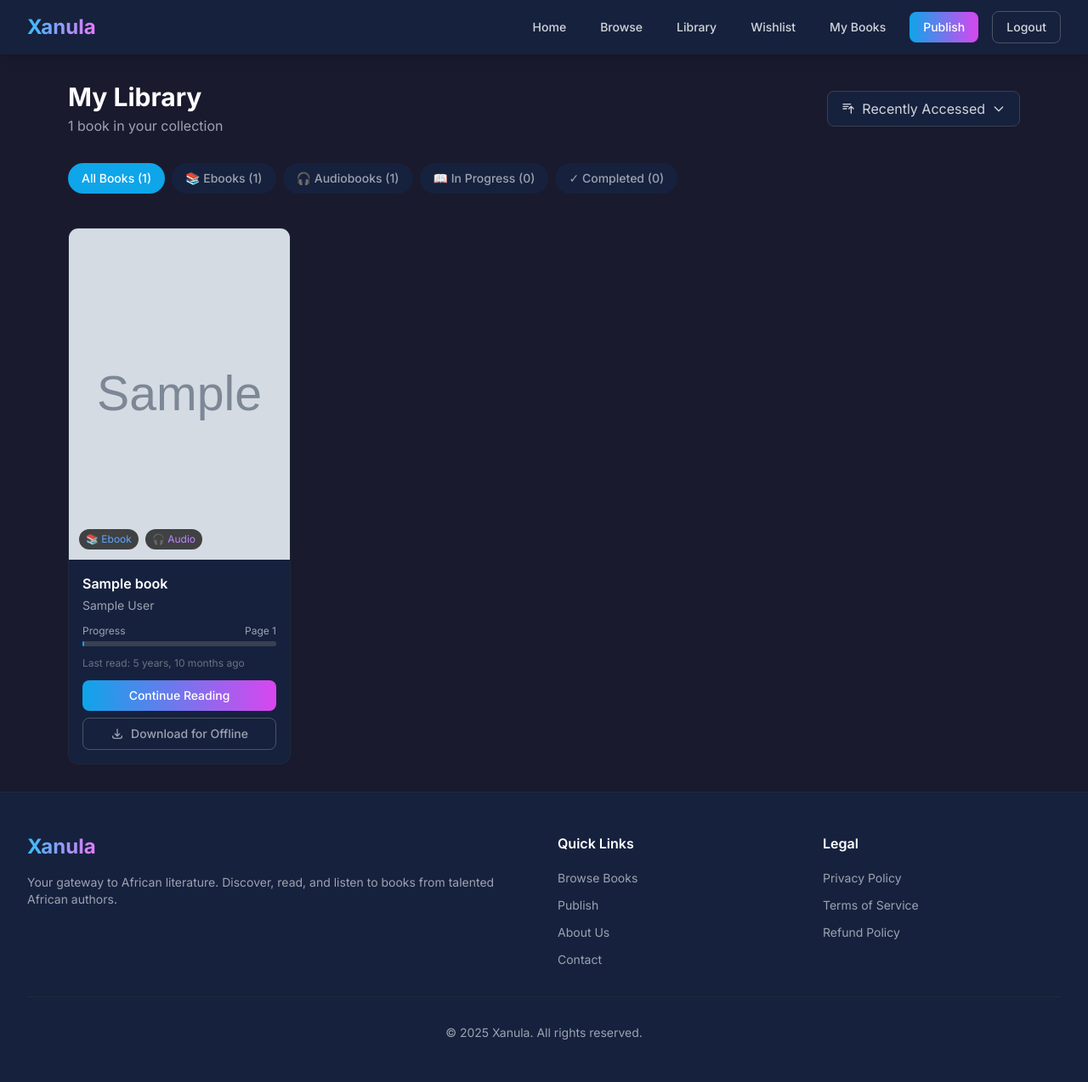
After one commit to SaahBrice/xanula-init, a Django app: page /library/ in a window 1280 px wide. The commit adds this page. Shown: the whole page at 85% size. Run offline with Django 5.2, Linux system fonts and the light colour scheme; a user stored in the database is signed in; tables that the repository leaves empty hold one stand-in row (values such as "Sample post"); grey boxes marked "Sample" are stand-in pictures; parts of the project's set-up code (start-up, migrations or seed data) failed here and were passed over; some libraries are stand-ins or nearby versions.

Commit message:
feat: Implement core application features including book browsing, search, user library, and purchase flows.

```diff
--- a/core/urls.py
+++ b/core/urls.py
@@ -36,4 +36,10 @@ urlpatterns = [
     path('purchase/fapshi/<int:book_id>/', views.create_fapshi_checkout, name='create_fapshi_checkout'),
     path('purchase/fapshi/return/<int:purchase_id>/', views.fapshi_return, name='fapshi_return'),
     path('api/check-purchase-status/<int:purchase_id>/', views.check_purchase_status_api, name='check_purchase_status_api'),
+
+    # User Library
+    path('library/', views.user_library, name='library'),
+    path('library/<int:entry_id>/toggle-download/', views.toggle_download_status, name='toggle_download'),
+    path('library/<int:entry_id>/progress/', views.update_reading_progress, name='update_progress'),
+    path('library/<int:entry_id>/access/', views.access_book, name='access_book'),
 ]
--- a/core/views.py
+++ b/core/views.py
@@ -819,6 +819,140 @@ def purchase_history(request):
 
 
 # =============================================================================
+# User Library Views
+# Per Planning Document Section 7 (Library & Book Access)
+# =============================================================================
+
+@login_required
+def user_library(request):
+    """
+    Display user's library of owned books with filtering and sorting.
+    """
+    from django.utils import timezone
+
+    # Get all library entries for this user
+    entries = LibraryEntry.objects.filter(user=request.user).select_related('book', 'book__author')
+
+    # Get filter
+    filter_type = request.GET.get('filter', 'all')
+
+    if filter_type == 'ebook':
+        # All books have ebook by default
+        pass
+    elif filter_type == 'audiobook':
+        entries = entries.filter(book__audiobook_file__isnull=False).exclude(book__audiobook_file='')
+    elif filter_type == 'in_progress':
+        entries = entries.filter(completion_status=LibraryEntry.CompletionStatus.IN_PROGRESS)
+    elif filter_type == 'completed':
+        entries = entries.filter(completion_status=LibraryEntry.CompletionStatus.COMPLETED)
+
+    # Get sort
+    sort_by = request.GET.get('sort', 'last_accessed')
+
+    if sort_by == 'date_added':
+        entries = entries.order_by('-date_added')
+    elif sort_by == 'title':
+        entries = entries.order_by('book__title')
+    else:  # last_accessed (default)
+        entries = entries.order_by('-last_accessed', '-date_added')
+
+    # Count for filters
+    all_entries = LibraryEntry.objects.filter(user=request.user)
+    filter_counts = {
+        'all': all_entries.count(),
+        'ebook': all_entries.count(),  # All books have ebook
+        'audiobook': all_entries.filter(book__audiobook_file__isnull=False).exclude(book__audiobook_file='').count(),
+        'in_progress': all_entries.filter(completion_status=LibraryEntry.CompletionStatus.IN_PROGRESS).count(),
+        'completed': all_entries.filter(completion_status=LibraryEntry.CompletionStatus.COMPLETED).count(),
+    }
+
+    context = {
+        'entries': entries,
+        'filter_type': filter_type,
+        'sort_by': sort_by,
+        'filter_counts': filter_counts,
+    }
+    return render(request, 'core/library.html', context)
+
+
+@login_required
+def toggle_download_status(request, entry_id):
+    """
+    Toggle download status for a library entry.
+    """
+    if request.method == 'POST':
+        entry = get_object_or_404(LibraryEntry, id=entry_id, user=request.user)
+
+        if entry.download_status == LibraryEntry.DownloadStatus.DOWNLOADED:
+            entry.download_status = LibraryEntry.DownloadStatus.NOT_DOWNLOADED
+            messages.success(request, f'"{entry.book.title}" removed from offline storage.')
+        else:
+            entry.download_status = LibraryEntry.DownloadStatus.DOWNLOADED
+            messages.success(request, f'"{entry.book.title}" saved for offline reading.')
+
+        entry.save(update_fields=['download_status'])
+
+    return redirect('core:library')
+
+
+@login_required
+def update_reading_progress(request, entry_id):
+    """
+    Update reading/listening progress for a library entry.
+    """
+    from django.utils import timezone
+    from django.http import JsonResponse
+
+    if request.method == 'POST':
+        entry = get_object_or_404(LibraryEntry, id=entry_id, user=request.user)
+
+        reading_progress = request.POST.get('reading_progress')
+        listening_progress = request.POST.get('listening_progress')
+
+        if reading_progress:
+            entry.reading_progress = int(reading_progress)
+        if listening_progress:
+            entry.listening_progress = int(listening_progress)
+
+        # Update last accessed
+        entry.last_accessed = timezone.now()
+
+        # Auto-update completion status
+        if entry.reading_progress > 0 or entry.listening_progress > 0:
+            if entry.completion_status == LibraryEntry.CompletionStatus.NOT_STARTED:
+                entry.completion_status = LibraryEntry.CompletionStatus.IN_PROGRESS
+
+        entry.save()
+
+        return JsonResponse({'success': True})
+
+    return JsonResponse({'error': 'Invalid request'}, status=400)
+
+
+@login_required
+def access_book(request, entry_id):
+    """
+    Access a book for reading/listening. Updates last_accessed.
+    """
+    from django.utils import timezone
+
+    entry = get_object_or_404(LibraryEntry, id=entry_id, user=request.user)
+
+    # Update last accessed
+    entry.last_accessed = timezone.now()
+
+    # Mark as in progress if not started
+    if entry.completion_status == LibraryEntry.CompletionStatus.NOT_STARTED:
+        entry.completion_status = LibraryEntry.CompletionStatus.IN_PROGRESS
+
+    entry.save(update_fields=['last_accessed', 'completion_status'])
+
+    # For now, redirect to a placeholder - reader implementation in Phase 8
+    messages.info(request, f'Opening "{entry.book.title}"... (Reader coming soon)')
+    return redirect('core:library')
+
+
+# =============================================================================
 # Fapshi Mobile Money Payment Views
 # Per Architecture Document Section 9 (Payment Processing)
 # =============================================================================
--- a/templates/base.html
+++ b/templates/base.html
@@ -127,6 +127,10 @@
                         Browse
                     </a>
                     {% if user.is_authenticated %}
+                    <a href="{% url 'core:library' %}"
+                        class="text-gray-300 hover:text-white px-3 py-2 rounded-md text-sm font-medium transition-colors">
+                        Library
+                    </a>
                     <a href="{% url 'core:wishlist' %}"
                         class="text-gray-300 hover:text-white px-3 py-2 rounded-md text-sm font-medium transition-colors">
                         Wishlist
@@ -182,6 +186,10 @@
                     Browse
                 </a>
                 {% if user.is_authenticated %}
+                <a href="{% url 'core:library' %}"
+                    class="block text-gray-300 hover:text-white px-3 py-2 rounded-md text-base font-medium">
+                    Library
+                </a>
                 <a href="{% url 'core:wishlist' %}"
                     class="block text-gray-300 hover:text-white px-3 py-2 rounded-md text-base font-medium">
                     Wishlist
--- /dev/null
+++ b/templates/core/library.html
@@ -0,0 +1,205 @@
+{% extends "base.html" %}
+{% load static %}
+
+{% block title %}My Library - Xanula{% endblock %}
+
+{% block content %}
+<div class="container mx-auto px-4 py-8 max-w-6xl">
+    <!-- Header -->
+    <div class="flex flex-col sm:flex-row sm:items-center sm:justify-between gap-4 mb-8">
+        <div>
+            <h1 class="text-3xl font-bold text-white">My Library</h1>
+            <p class="text-gray-400 mt-1">{{ filter_counts.all }} book{{ filter_counts.all|pluralize }} in your collection</p>
+        </div>
+
+        <!-- Sort Dropdown -->
+        <div class="relative" x-data="{ open: false }">
+            <button @click="open = !open" class="flex items-center gap-2 px-4 py-2 bg-dark-200 border border-gray-700 rounded-lg text-gray-300 hover:border-gray-600 transition-colors">
+                <svg class="w-4 h-4" fill="none" stroke="currentColor" viewBox="0 0 24 24">
+                    <path stroke-linecap="round" stroke-linejoin="round" stroke-width="2" d="M3 4h13M3 8h9m-9 4h6m4 0l4-4m0 0l4 4m-4-4v12" />
+                </svg>
+                <span>
+                    {% if sort_by == 'date_added' %}Recently Added
+                    {% elif sort_by == 'title' %}Title A-Z
+                    {% else %}Recently Accessed{% endif %}
+                </span>
+                <svg class="w-4 h-4" fill="none" stroke="currentColor" viewBox="0 0 24 24">
+                    <path stroke-linecap="round" stroke-linejoin="round" stroke-width="2" d="M19 9l-7 7-7-7" />
+                </svg>
+            </button>
+            <div x-show="open" @click.away="open = false" x-cloak
+                class="absolute right-0 mt-2 w-48 bg-dark-200 border border-gray-700 rounded-lg shadow-xl z-10">
+                <a href="?filter={{ filter_type }}&sort=last_accessed"
+                    class="block px-4 py-2 text-sm {% if sort_by == 'last_accessed' %}text-primary-400{% else %}text-gray-300{% endif %} hover:bg-dark-300 rounded-t-lg">
+                    Recently Accessed
+                </a>
+                <a href="?filter={{ filter_type }}&sort=date_added"
+                    class="block px-4 py-2 text-sm {% if sort_by == 'date_added' %}text-primary-400{% else %}text-gray-300{% endif %} hover:bg-dark-300">
+                    Recently Added
+                </a>
+                <a href="?filter={{ filter_type }}&sort=title"
+                    class="block px-4 py-2 text-sm {% if sort_by == 'title' %}text-primary-400{% else %}text-gray-300{% endif %} hover:bg-dark-300 rounded-b-lg">
+                    Title A-Z
+                </a>
+            </div>
+        </div>
+    </div>
+
+    <!-- Filter Tabs -->
+    <div class="flex flex-wrap gap-2 mb-8 overflow-x-auto pb-2">
+        <a href="?filter=all&sort={{ sort_by }}"
+            class="px-4 py-2 rounded-full text-sm font-medium whitespace-nowrap transition-all
+            {% if filter_type == 'all' %}bg-primary-500 text-white{% else %}bg-dark-200 text-gray-400 hover:bg-dark-300{% endif %}">
+            All Books ({{ filter_counts.all }})
+        </a>
+        <a href="?filter=ebook&sort={{ sort_by }}"
+            class="px-4 py-2 rounded-full text-sm font-medium whitespace-nowrap transition-all
+            {% if filter_type == 'ebook' %}bg-blue-500 text-white{% else %}bg-dark-200 text-gray-400 hover:bg-dark-300{% endif %}">
+            📚 Ebooks ({{ filter_counts.ebook }})
+        </a>
+        <a href="?filter=audiobook&sort={{ sort_by }}"
+            class="px-4 py-2 rounded-full text-sm font-medium whitespace-nowrap transition-all
+            {% if filter_type == 'audiobook' %}bg-purple-500 text-white{% else %}bg-dark-200 text-gray-400 hover:bg-dark-300{% endif %}">
+            🎧 Audiobooks ({{ filter_counts.audiobook }})
+        </a>
+        <a href="?filter=in_progress&sort={{ sort_by }}"
+            class="px-4 py-2 rounded-full text-sm font-medium whitespace-nowrap transition-all
+            {% if filter_type == 'in_progress' %}bg-yellow-500 text-black{% else %}bg-dark-200 text-gray-400 hover:bg-dark-300{% endif %}">
+            📖 In Progress ({{ filter_counts.in_progress }})
+        </a>
+        <a href="?filter=completed&sort={{ sort_by }}"
+            class="px-4 py-2 rounded-full text-sm font-medium whitespace-nowrap transition-all
+            {% if filter_type == 'completed' %}bg-green-500 text-white{% else %}bg-dark-200 text-gray-400 hover:bg-dark-300{% endif %}">
+            ✓ Completed ({{ filter_counts.completed }})
+        </a>
+    </div>
+
+    {% if entries %}
+    <!-- Book Grid -->
+    <div class="grid grid-cols-1 sm:grid-cols-2 lg:grid-cols-3 xl:grid-cols-4 gap-6">
+        {% for entry in entries %}
+        <div class="bg-dark-200 border border-gray-800 rounded-xl overflow-hidden hover:border-gray-700 transition-all group">
+            <!-- Cover Image -->
+            <div class="relative aspect-[2/3] overflow-hidden">
+                {% if entry.book.cover_image %}
+                <img src="{{ entry.book.cover_image.url }}" alt="{{ entry.book.title }}"
+                    class="w-full h-full object-cover group-hover:scale-105 transition-transform duration-300">
+                {% else %}
+                <div class="w-full h-full bg-gradient-to-br from-primary-700 to-secondary-700 flex items-center justify-center">
+                    <span class="text-4xl font-bold text-white/50">{{ entry.book.title|first }}</span>
+                </div>
+                {% endif %}
+
+                <!-- Badges Overlay -->
+                <div class="absolute top-3 left-3 flex flex-col gap-2">
+                    <!-- Completion Status Badge -->
+                    {% if entry.completion_status == 'completed' %}
+                    <span class="px-2 py-1 bg-green-500 text-white text-xs font-medium rounded-full">✓ Completed</span>
+                    {% elif entry.completion_status == 'in_progress' %}
+                    <span class="px-2 py-1 bg-yellow-500 text-black text-xs font-medium rounded-full">📖 In Progress</span>
+                    {% endif %}
+
+                    <!-- Download Status Badge -->
+                    {% if entry.download_status == 'downloaded' %}
+                    <span class="px-2 py-1 bg-blue-500 text-white text-xs font-medium rounded-full">📱 Offline</span>
+                    {% endif %}
+                </div>
+
+                <!-- Format Badges -->
+                <div class="absolute bottom-3 left-3 flex gap-2">
+                    <span class="px-2 py-1 bg-black/70 text-blue-400 text-xs rounded-full">📚 Ebook</span>
+                    {% if entry.book.has_audiobook %}
+                    <span class="px-2 py-1 bg-black/70 text-purple-400 text-xs rounded-full">🎧 Audio</span>
+                    {% endif %}
+                </div>
+            </div>
+
+            <!-- Book Info -->
+            <div class="p-4">
+                <h3 class="font-semibold text-white mb-1 line-clamp-1">{{ entry.book.title }}</h3>
+                <p class="text-sm text-gray-400 mb-3">{{ entry.book.author.get_display_name }}</p>
+
+                <!-- Progress Bar -->
+                {% if entry.reading_progress > 0 or entry.listening_progress > 0 %}
+                <div class="mb-3">
+                    <div class="flex justify-between text-xs text-gray-400 mb-1">
+                        <span>Progress</span>
+                        <span>{% if entry.reading_progress > 0 %}Page {{ entry.reading_progress }}{% else %}{{ entry.listening_progress|floatformat:0 }}s listened{% endif %}</span>
+                    </div>
+                    <div class="w-full bg-gray-700 rounded-full h-1.5">
+                        <div class="bg-primary-500 h-1.5 rounded-full" style="width: {% if entry.reading_progress > 0 %}{{ entry.reading_progress|default:0 }}{% else %}25{% endif %}%"></div>
+                    </div>
+                </div>
+                {% endif %}
+
+                <!-- Last Accessed -->
+                {% if entry.last_accessed %}
+                <p class="text-xs text-gray-500 mb-3">
+                    Last read: {{ entry.last_accessed|timesince }} ago
+                </p>
+                {% endif %}
+
+                <!-- Action Buttons -->
+                <div class="space-y-2">
+                    <!-- Read/Continue Button -->
+                    <a href="{% url 'core:access_book' entry_id=entry.id %}"
+                        class="block w-full py-2 px-4 bg-gradient-to-r from-primary-500 to-secondary-500 hover:from-primary-600 hover:to-secondary-600 text-white text-sm font-medium rounded-lg text-center transition-all">
+                        {% if entry.reading_progress > 0 or entry.listening_progress > 0 %}
+                        Continue Reading
+                        {% else %}
+                        Start Reading
+                        {% endif %}
+                    </a>
+
+                    <!-- Download Toggle -->
+                    <form action="{% url 'core:toggle_download' entry_id=entry.id %}" method="post" class="w-full">
+                        {% csrf_token %}
+                        <button type="submit"
+                            class="w-full py-2 px-4 border {% if entry.download_status == 'downloaded' %}border-blue-500 text-blue-400{% else %}border-gray-600 text-gray-400{% endif %} hover:border-gray-500 text-sm font-medium rounded-lg transition-all">
+                            {% if entry.download_status == 'downloaded' %}
+                            <span class="flex items-center justify-center gap-2">
+                                <svg class="w-4 h-4" fill="currentColor" viewBox="0 0 20 20">
+                                    <path fill-rule="evenodd" d="M16.707 5.293a1 1 0 010 1.414l-8 8a1 1 0 01-1.414 0l-4-4a1 1 0 011.414-1.414L8 12.586l7.293-7.293a1 1 0 011.414 0z" clip-rule="evenodd" />
+                                </svg>
+                                Downloaded
+                            </span>
+                            {% else %}
+                            <span class="flex items-center justify-center gap-2">
+                                <svg class="w-4 h-4" fill="none" stroke="currentColor" viewBox="0 0 24 24">
+                                    <path stroke-linecap="round" stroke-linejoin="round" stroke-width="2" d="M4 16v1a3 3 0 003 3h10a3 3 0 003-3v-1m-4-4l-4 4m0 0l-4-4m4 4V4" />
+                                </svg>
+                                Download for Offline
+                            </span>
+                            {% endif %}
+                        </button>
+                    </form>
+                </div>
+            </div>
+        </div>
+        {% endfor %}
+    </div>
+
+    {% else %}
+    <!-- Empty State -->
+    <div class="text-center py-16">
+        <div class="w-24 h-24 bg-dark-200 rounded-full flex items-center justify-center mx-auto mb-6">
+            <svg class="w-12 h-12 text-gray-600" fill="none" stroke="currentColor" viewBox="0 0 24 24">
+                <path stroke-linecap="round" stroke-linejoin="round" stroke-width="2" d="M12 6.253v13m0-13C10.832 5.477 9.246 5 7.5 5S4.168 5.477 3 6.253v13C4.168 18.477 5.754 18 7.5 18s3.332.477 4.5 1.253m0-13C13.168 5.477 14.754 5 16.5 5c1.747 0 3.332.477 4.5 1.253v13C19.832 18.477 18.247 18 16.5 18c-1.746 0-3.332.477-4.5 1.253" />
+            </svg>
+        </div>
+        <h2 class="text-2xl font-bold text-white mb-2">Your Library is Empty</h2>
+        <p class="text-gray-400 mb-6 max-w-md mx-auto">
+            {% if filter_type != 'all' %}
+            No books match this filter. Try a different filter or browse our collection.
+            {% else %}
+            You haven't purchased any books yet. Start building your collection today!
+            {% endif %}
+        </p>
+        <a href="{% url 'core:book_list' %}"
+            class="inline-block px-6 py-3 bg-gradient-to-r from-primary-500 to-secondary-500 hover:from-primary-600 hover:to-secondary-600 text-white font-semibold rounded-lg transition-all">
+            Browse Books
+        </a>
+    </div>
+    {% endif %}
+</div>
+{% endblock %}
```
